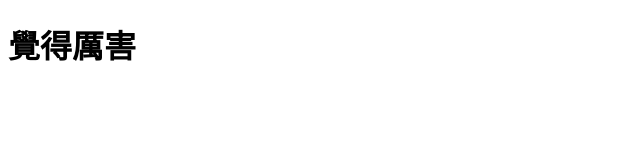
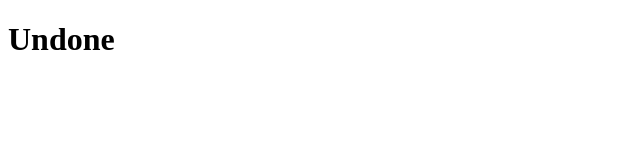
Before and after one commit to shivalli0623/shivalli0623.github.io, a plain HTML site: page index.html in a window 1280 px wide. Shown: the whole page, without its empty margins (0-640 px from the left). Drawn offline with Linux system fonts and the light colour scheme.

Commit message:
Update index.html

```diff
--- a/index.html
+++ b/index.html
@@ -2,9 +2,9 @@
 <html>
   <head>
     <meta charset="utf-8">
-    <title>你好，GitHub</title>
+    <title>Hello，GitHub</title>
   </head>
   <body>
-    <h1>覺得厲害</h1>
+    <h1>Undone</h1>
   </body>
 </html>
```
